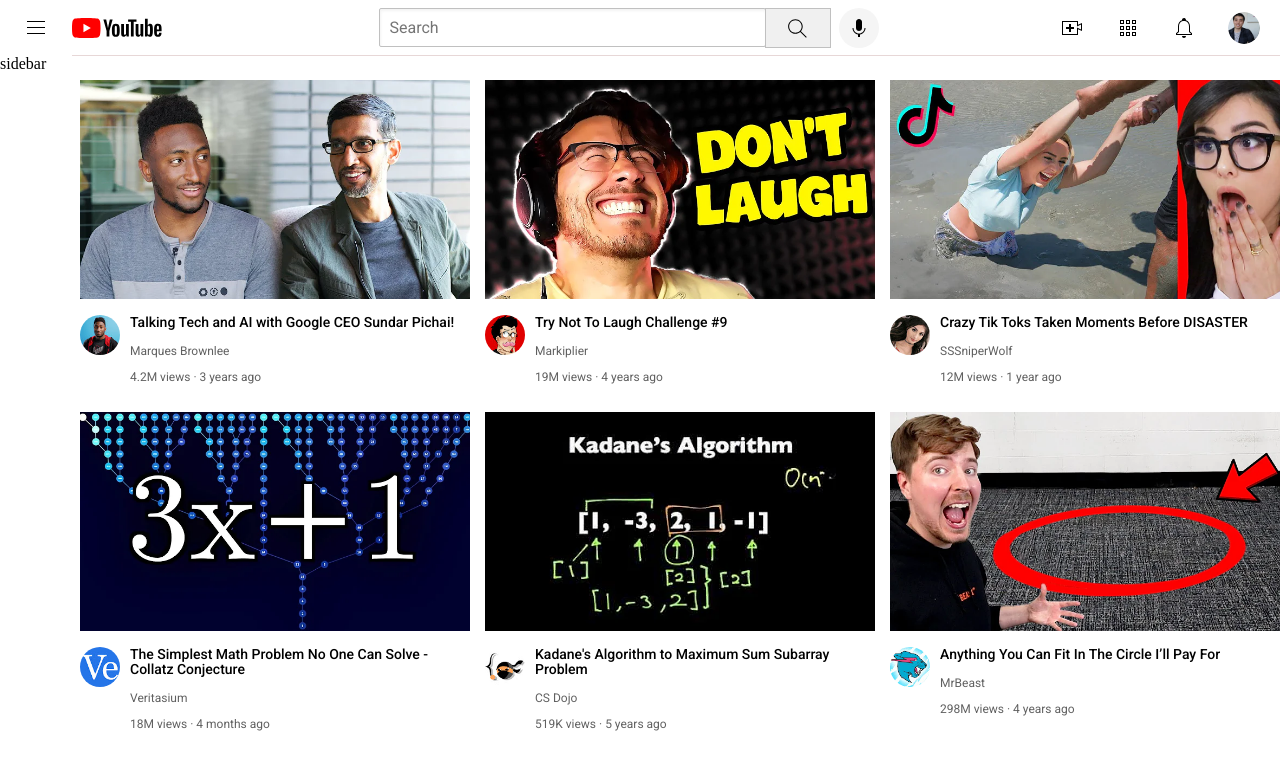
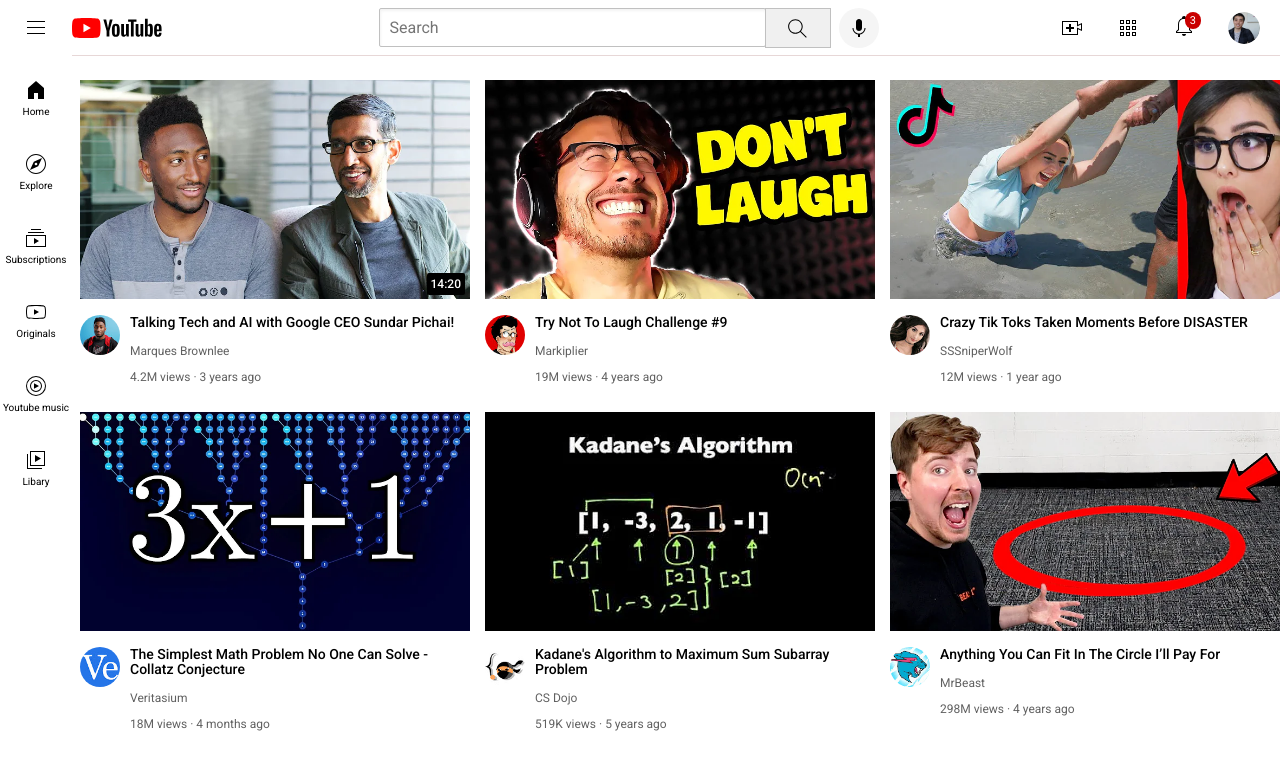
Before and after one commit to Hawk-ho/Website, a plain HTML site: page youtube.html in a window 1280 px wide. Drawn offline with Linux system fonts and the light colour scheme.

Commit message:
adding sidebar icons to the project

```diff
--- a/youtube-styles/header.css
+++ b/youtube-styles/header.css
@@ -8,6 +8,7 @@
   top: 0;
   left: 0;
   right: 0;
+  z-index: 100;
 
   background-color: white;
   border-bottom-width: 1px;
@@ -113,6 +114,23 @@
   height: 24px;
 
 }
+.notication-icon-container{
+  position: relative;
+}
+.notifications-count{
+  position: absolute;
+  top: -2px;
+  right: -5px;
+  background-color: rgb(201, 0, 0);
+  color: white;
+  font-family: Roboto, Arial;
+  font-size: 11px;
+  padding-left: 5px;
+  padding-right: 5px;
+  padding-top: 2px;
+  padding-bottom: 2px;
+  border-radius: 10px;
+}
 .channel-pic{
   height: 32px;
   border-radius: 16px;
--- a/youtube-styles/sidebar.css
+++ b/youtube-styles/sidebar.css
@@ -5,4 +5,35 @@
   top: 55px;
   background-color: white;
   width: 72px;
+  z-index: 200;
+  padding-top: 5px;
+
 }
+.sidebar-link{
+  height: 74px;
+  display: flex;
+  justify-content: center;
+  align-items: center;
+
+
+  flex-direction: column;
+  cursor: pointer;
+
+
+
+
+
+
+}
+
+.sidebar-link:hover{
+  background-color: rgb(240, 219, 219);
+}
+.sidebar-link img{
+  height: 24px;
+  margin-bottom: 4px;
+}
+.sidebar-link div {
+  font-family: Roboto, arial;
+  font-size: 10px;
+}
--- a/youtube-styles/youtube.css
+++ b/youtube-styles/youtube.css
@@ -36,6 +36,7 @@
 }
 .thumbnail-row{
   margin-bottom: 12px;
+  position: relative;
 }
 .video-author,
 .video-stats{
@@ -52,3 +53,19 @@
   column-gap: 15px;
   row-gap: 16px;
 }
+.video-time{
+  font-family: Roboto, Arial;
+  font-size: 12px;
+  font-weight: 500;
+  padding-left: 4px;
+  padding-right: 4px;
+  padding-top: 4px;
+  padding-bottom: 4px;
+  border-radius: 2px;
+  background-color: black;
+  color: white;
+  position: absolute;
+  bottom: 8px;
+  right: 5px;
+
+}
--- a/youtube.html
+++ b/youtube.html
@@ -29,20 +29,54 @@
     <div class="right-section">
       <img class="upload-icon"  src="icons/upload.svg" >
       <img class="apps-icon"  src="icons/youtube-apps.svg" >
-      <img class="notifications-icon"  src="icons/notifications.svg" >
+      <div class="notication-icon-container">
+        <img class="notifications-icon"  src="icons/notifications.svg" >
+        <div class="notifications-count">3</div>
+
+      </div>
+
       <img class="channel-pic" src="channels/my-channel.jpeg" >
     </div>
  </div>
 
  <div class="sidebar">
-  sidebar
+    <div class="sidebar-link">
+      <img src="icons/home.svg" alt="">
+      <div>Home</div>
+    </div>
+    <div class="sidebar-link">
+      <img src="icons/explore.svg" alt="">
+      <div>Explore</div>
+    </div>
+    <div class="sidebar-link">
+      <img src="icons/subscriptions.svg" alt="">
+      <div>Subscriptions</div>
+    </div>
+    <div class="sidebar-link">
+      <img src="icons/originals.svg" alt="">
+      <div>Originals</div>
+    </div>
+    <div class="sidebar-link">
+      <img src="icons/youtube-music.svg" alt="">
+      <div>Youtube music</div>
+
+    </div>
+    <div class="sidebar-link">
+      <img src="icons/library.svg" alt="">
+      <div>Libary</div>
+    </div>
+
+
 </div>
 
   <div class="video-grid">
     <div class="video-preview">
       <div class="thumbnail-row">
         <img class="thumbnail"  src="thumbnails/thumbnail-1.webp" alt="">
+        <div class="video-time">
+          14:20</div>
       </div>
+
       <div class="video-info-grid">
         <div class="channel-pic">
           <img class="profile-pic" src="channels/channel-1.jpeg" >
```
Also changed, not shown: grid.html (+1 -1 lines), icons/explore.svg (added), icons/home.svg (added), icons/library.svg (added), icons/originals.svg (added), icons/subscriptions.svg (added), icons/youtube-music.svg (added).
